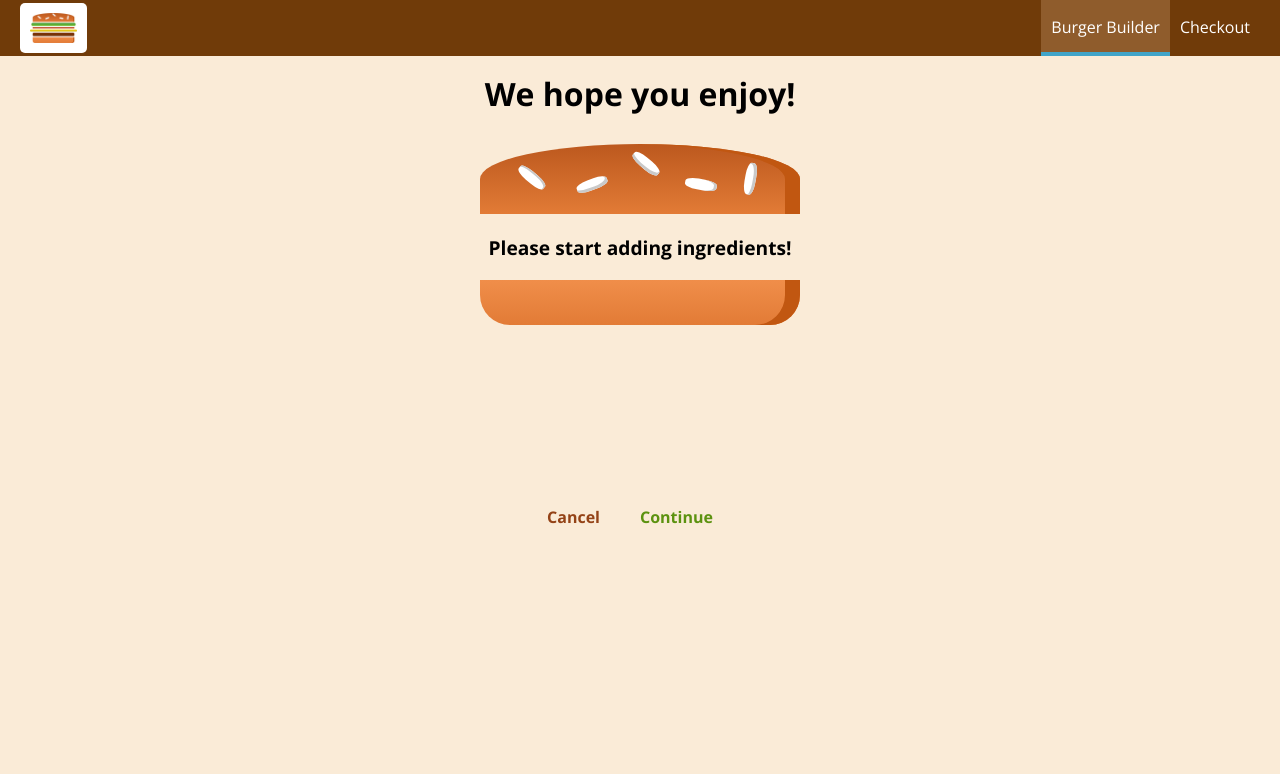
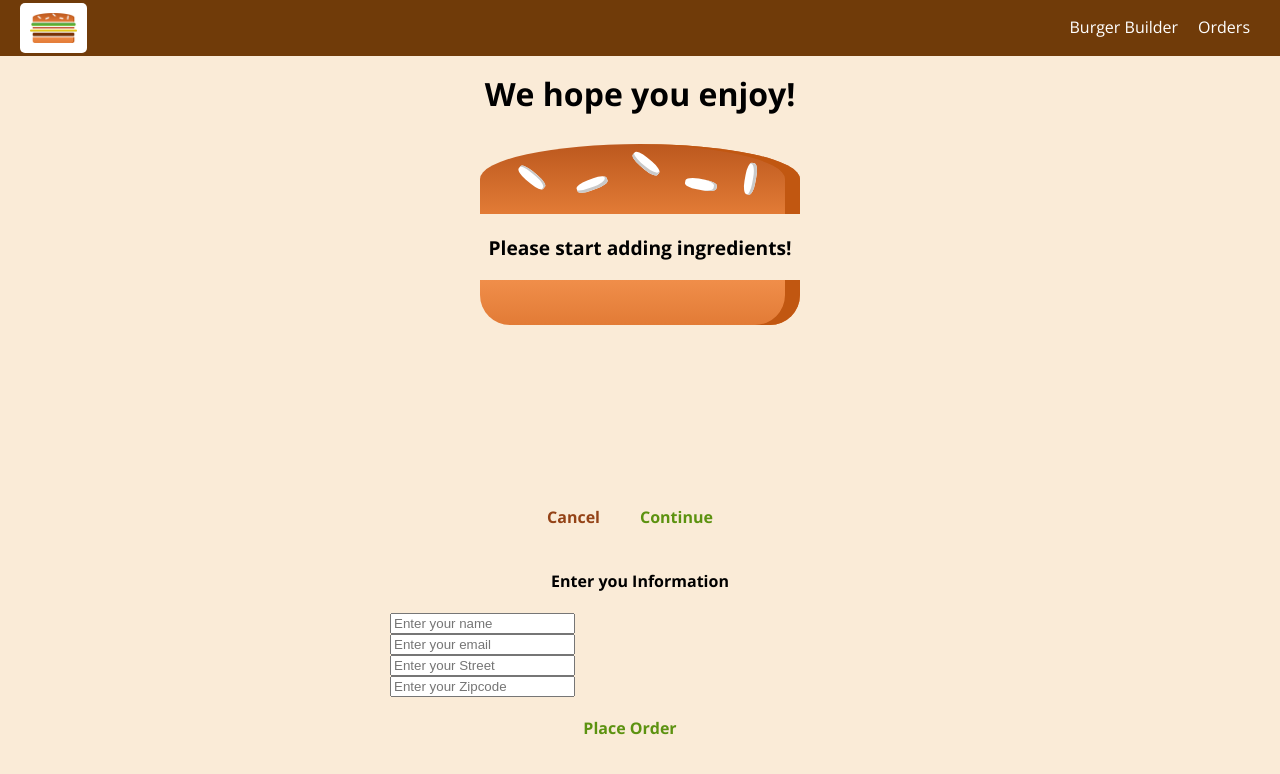
Before and after one commit to codenameuriel/burger-app, a React (Create React App) app: page /checkout in a window 1280 px wide. Both pictures are taken after a click on the button "Continue". Shown: the top 774 px of the page. Built offline with nearby package versions, Linux system fonts and the light colour scheme.

Commit message:
create Order and ContactData components and logic

```diff
--- a/src/App.js
+++ b/src/App.js
@@ -3,6 +3,7 @@ import Layout from './hoc/Layout/Layout';
 import BurgerBuilder from './containers/BurgerBuilder/BurgerBuilder';
 import Checkout from './containers/Checkout/Checkout';
 import {Route, Switch} from 'react-router-dom';
+import Orders from './containers/Orders/Orders';
 
 class App extends Component {
 
@@ -11,6 +12,7 @@ class App extends Component {
       <div>
         <Layout>
           <Switch>
+            <Route path="/orders" component={Orders}/>
             <Route path="/checkout" component={Checkout}/>
             <Route path="/" component={BurgerBuilder}/>
           </Switch>
--- a/src/components/Navigation/NavigationItem/NavigationItem.js
+++ b/src/components/Navigation/NavigationItem/NavigationItem.js
@@ -1,14 +1,14 @@
 import React from 'react';
+import {NavLink, withRouter} from 'react-router-dom';
 import NavigationItemStyles from './NavigationItem.module.css';
 
 const NavigationItem = props => {
   return (
     <li className={NavigationItemStyles.NavigationItem}>
-      <a
-        href={props.link}
-        className={props.active ? NavigationItemStyles.active : null}>{props.children}</a>
+      {/* exact only allows active class being set if the path is exact match */}
+      <NavLink to={props.link} exact activeClassName={NavigationItemStyles.active}>{props.children}</NavLink>
     </li>
   );
 }
 
-export default NavigationItem;
+export default withRouter(NavigationItem);
--- a/src/components/Navigation/NavigationItems/NavigationItems.js
+++ b/src/components/Navigation/NavigationItems/NavigationItems.js
@@ -5,9 +5,8 @@ import NavigationItem from '../NavigationItem/NavigationItem';
 const NavigationItems = () => {
   return (
     <ul className={NavigationItemsStyles.NavigationItems}>
-      {/* boolean value for active is set to true */}
-      <NavigationItem link="/" active>Burger Builder</NavigationItem>
-      <NavigationItem>Checkout</NavigationItem>
+      <NavigationItem link="/">Burger Builder</NavigationItem>
+      <NavigationItem link="/orders">Orders</NavigationItem>
     </ul>
   );
 }
--- /dev/null
+++ b/src/components/Order/Order.js
@@ -0,0 +1,34 @@
+import React from 'react';
+import OrderStyles from './Order.module.css';
+
+const Order = props => {
+  const renderIngredients = () => {
+    const ingredients = [];
+    for (let ingredient in props.ingredients) {
+      ingredients.push(`${props.ingredients[ingredient]} ${ingredient}`);
+    }
+
+    const ingredientsList = ingredients.map(string =>
+    <span
+      style={{
+        textTransform: 'capitalize',
+        display: 'inline-block',
+        margin: '0 8px',
+        border: '1px solid #40A4C8',
+        padding: '5px'
+      }}
+    >{string} </span>);
+
+    return <p>Ingredients: {ingredientsList}</p>;
+  };
+
+  return (
+    <div className={OrderStyles.Order}>
+      {/* <p>Ingredients: Salad</p> */}
+      {renderIngredients()}
+    <p>Price: <strong>USD {props.price.toFixed(2)}</strong> </p>
+    </div>
+  );
+}
+
+export default Order;
--- /dev/null
+++ b/src/components/Order/Order.module.css
@@ -0,0 +1,8 @@
+.Order {
+  width: 75%;
+  /* border: 1px solid #eee; */
+  box-shadow: 0 2px 3px #643100;
+  padding: 10px;
+  margin: 10px auto;
+  box-sizing: border-box;
+}
--- a/src/containers/BurgerBuilder/BurgerBuilder.js
+++ b/src/containers/BurgerBuilder/BurgerBuilder.js
@@ -141,6 +141,7 @@ class BurgerBuilder extends Component {
       // bacon=1
       queryParams.push(`${encodeURIComponent(ingredient)}=${encodeURIComponent(this.state.ingredients[ingredient])}`);
     }
+    queryParams.push(`price=${this.state.totalPrice}`);
 
     // bacon=1&cheese=2...
     const queryString = queryParams.join('&');
--- a/src/containers/Checkout/Checkout.js
+++ b/src/containers/Checkout/Checkout.js
@@ -1,25 +1,33 @@
 import React, { Component } from 'react';
 import CheckoutSummary from '../../components/Order/CheckoutSummary/CheckoutSummary';
+import {Route} from 'react-router-dom';
+import ContactData from './ContactData/ContactData';
 
 class Checkout extends Component {
-  state ={
+  state = {
     ingredients: {
       salad: 0,
       bacon: 0,
       cheese: 0,
       meat: 0
-    }
+    },
+    totalPrice: 0
   }
-
 
   componentDidMount() {
     // parse search params
     const query = new URLSearchParams(this.props.location.search);
     const checkoutIngredients = {};
+    let price = 0;
+
     for (let [key, value] of query.entries()) {
-      checkoutIngredients[key] = parseInt(value, 10);
+      if (key !== 'price') {
+        checkoutIngredients[key] = parseInt(value, 10);
+      } else {
+        price = +value;
+      }
     }
-    this.setState({ingredients: checkoutIngredients});
+    this.setState({ingredients: checkoutIngredients, totalPrice: price});
   }
 
   cancelCheckout = () => {
@@ -37,6 +45,11 @@ class Checkout extends Component {
           ingredients={this.state.ingredients}
           cancelCheckout={this.cancelCheckout}
           continueCheckout={this.continueCheckout}/>
+        <Route
+          path={`${this.props.match.url}/contact-data`}
+          render={() =>
+          <ContactData ingredients={this.state.ingredients} price={this.state.totalPrice}/>
+        }/>
       </div>
     );
   }
--- a/src/containers/Checkout/ContactData/ContactData.js
+++ b/src/containers/Checkout/ContactData/ContactData.js
@@ -0,0 +1,70 @@
+import React, { Component } from 'react';
+import {withRouter} from 'react-router-dom';
+import Spinner from '../../../components/UI/Spinner/Spinner';
+import Button from '../../../components/UI/Button/Button';
+import ContactDataStyles from './ContactData.module.css';
+import axiosInstance from '../../../axios-orders';
+
+class ContactData extends Component {
+  state = {
+    name: 'uri rod',
+    email: 'uri@gmail.com',
+    address: {
+      street: '39 some street',
+      zipCode: '88811'
+    },
+    loading: false
+  }
+
+  orderHandler = async(event) => {
+    event.preventDefault();
+    try {
+      this.setState({loading: true})
+      const order = {
+        ingredients: this.props.ingredients,
+        price: this.props.price,
+        customer: {
+          name: this.state.name,
+          address: this.state.address,
+          email: this.state.email
+        },
+        deliveryMethod: 'fastest'
+      };
+
+      // firebase special syntax for endpoint (node name + .json)
+      const post = await axiosInstance.post('/orders.json', order);
+      this.setState({loading: false});
+      this.props.history.push('/');
+    } catch (err) {
+      this.setState({loading: false});
+      console.log(err);
+    }
+  }
+
+  renderView() {
+    if (this.state.loading) {
+      return <Spinner />
+    } else {
+      return (
+        <form>
+          <input className={ContactDataStyles.Input} type="text" name="name" placeholder="Enter your name"/>
+          <input className={ContactDataStyles.Input} type="email" name="email" placeholder="Enter your email"/>
+          <input className={ContactDataStyles.Input} type="email" name="street" placeholder="Enter your Street"/>
+          <input className={ContactDataStyles.Input} type="email" name="zipCode" placeholder="Enter your Zipcode"/>
+          <Button btnType="Success" clicked={this.orderHandler}>Place Order</Button>
+        </form>
+      );
+    }
+  }
+
+  render() {
+    return (
+      <div className={ContactDataStyles.ContactData}>
+        <h4>Enter you Information</h4>
+        {this.renderView()}
+      </div>
+    );
+  }
+}
+
+export default withRouter(ContactData);
--- /dev/null
+++ b/src/containers/Checkout/ContactData/ContactData.module.css
@@ -0,0 +1,15 @@
+.ContactData {
+  margin: 20px auto;
+  width: 80%;
+  text-align: center;
+}
+
+.Input {
+  display: block;
+}
+
+@media (min-width: 600px) {
+  .ContactData {
+    width: 500px;
+  }
+}
--- /dev/null
+++ b/src/containers/Orders/Orders.js
@@ -0,0 +1,51 @@
+import React, { Component } from 'react';
+import Order from '../../components/Order/Order';
+import axiosInstance from '../../axios-orders';
+import withErrorHandler from '../../hoc/withErrorHandler/withErrorHandler';
+
+class Orders extends Component {
+  state = {
+    orders: [],
+    loading: true
+  }
+
+  componentDidMount() {
+    this.getOrders();
+  }
+
+  async getOrders() {
+    try {
+      const fetchedOrders = [];
+      // returns a JS object with Firebase IDs as key and order object as the value
+      const orders = await (await axiosInstance.get('/orders.json')).data; // {dlfjdj: {}, djfdjfj: {}, etc...}
+      for (let key in orders) {
+        fetchedOrders.push({...orders[key], id: key});
+      }
+
+      console.log(orders);
+      console.log(fetchedOrders);
+
+      this.setState({orders: fetchedOrders, loading: false});
+    } catch (err) {
+      this.setState({loading: false});
+    }
+  }
+
+  renderOrders() {
+    return this.state.orders.map(order => {
+      return (
+        <Order key={order.id} ingredients={order.ingredients} price={order.price}/>
+      );
+    })
+  }
+
+  render() {
+    return (
+      <div>
+        {this.renderOrders()}
+      </div>
+    );
+  }
+}
+
+export default withErrorHandler(Orders, axiosInstance);
--- a/src/hoc/withErrorHandler/withErrorHandler.js
+++ b/src/hoc/withErrorHandler/withErrorHandler.js
@@ -52,7 +52,6 @@ const withErrorHandler = (WrappedComponent, axios) => {
     }
 
     render() {
-      console.log('inside render', this.state)
       return (
         <Aux>
           <Modal purchasing={this.state.error} closeModal={this.errorConfirmedHandler}>
```
